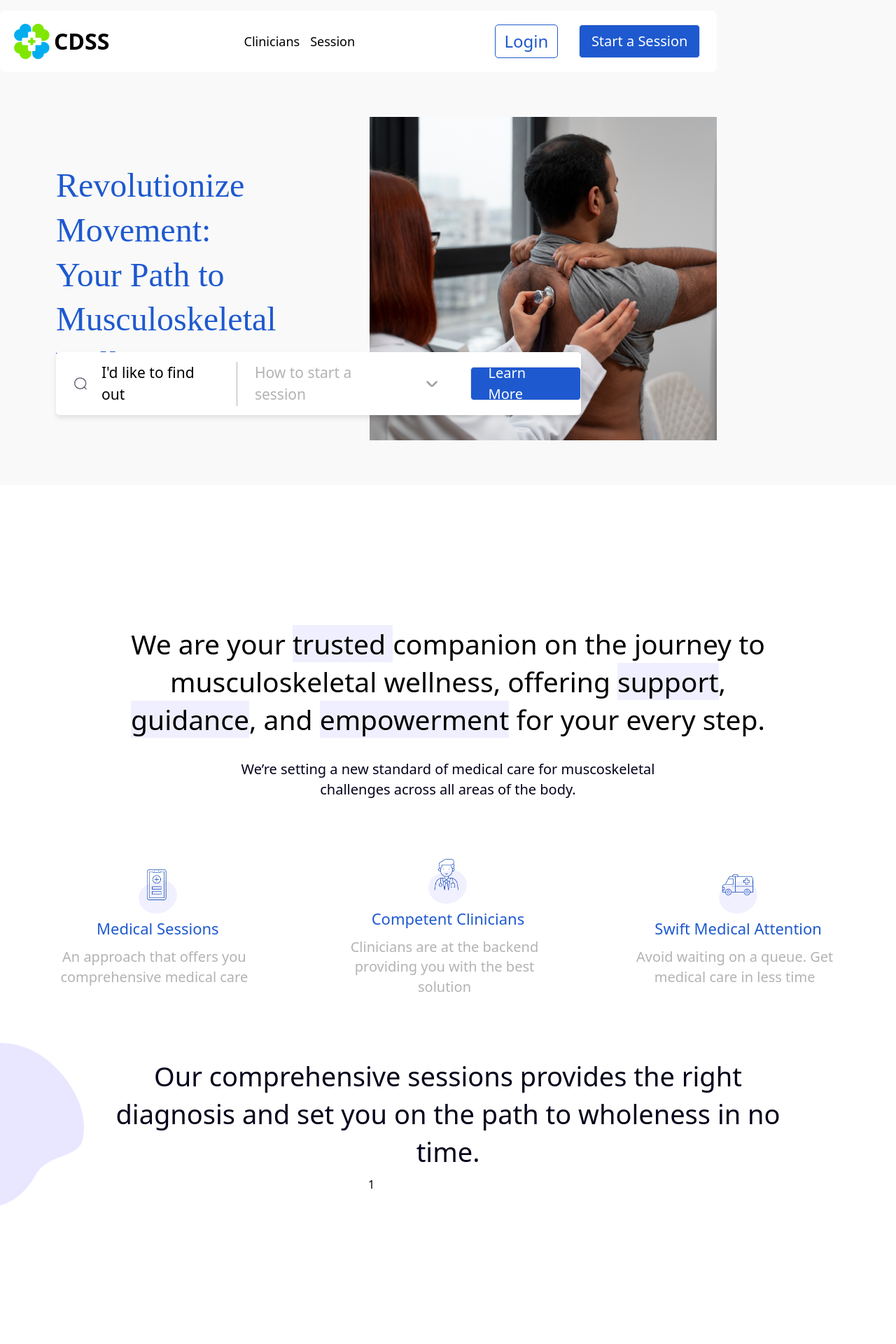
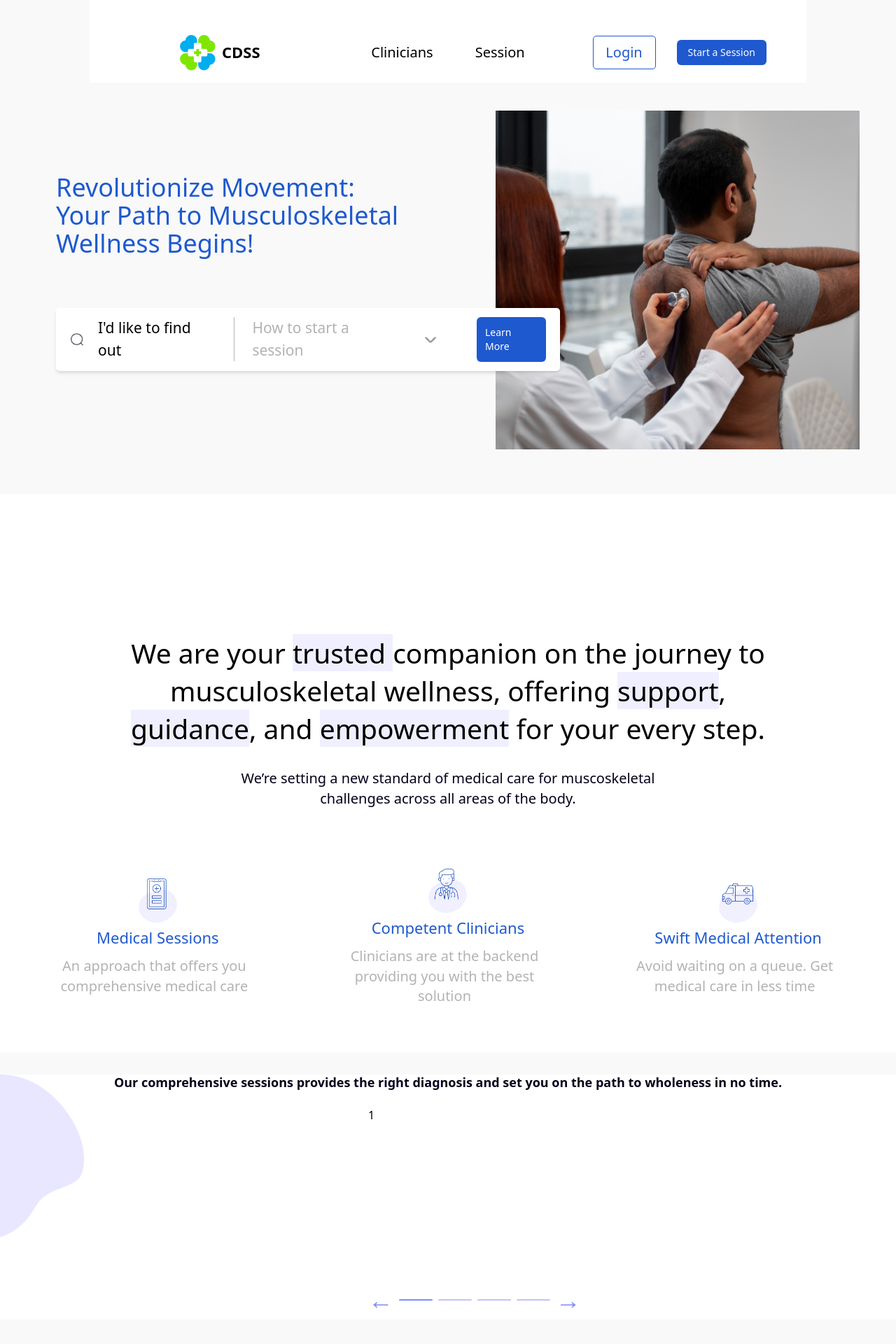
Before and after one commit to oau-cdss/cdss-frontend, a Next.js app: page / in a window 1280 px wide. Shown: the top 1920 px of the page at 70% size. Built offline with nearby package versions, Linux system fonts and the light colour scheme.

Commit message:
fix:signup

```diff
--- a/src/app/components/HomeHero/homeHero.jsx
+++ b/src/app/components/HomeHero/homeHero.jsx
@@ -1,70 +1,53 @@
 import Link from "next/link";
-import styles from "./homeHero.module.css"
 import Image from "next/image";
-
 
 const HomeHero = () => {
     return (
-        <div className="lg:grid grid-cols-2 grid-rows-1 gap-x-8 lg:r pb-16">
-            <div className={styles.boxOne}>
-                <p className={`${styles.text} text-5xl`}>
-                Revolutionize Movement:<br/>Your Path to Musculoskeletal Wellness Begins!
+        <div className="lg:grid grid-cols-2 grid-rows-1 gap-x-8 lg:pb-16 mb-6 lg:mb-0">
+            <div className=" hidden  lg:flex flex-col mt-[130px] ml-[80px] ">
+                <p className="text-[#1E59CF] max-w-[650px] h-[192px] font-como font-medium lg:text-4xl leading-[95px]">
+                    Revolutionize Movement:<br />Your Path to Musculoskeletal Wellness Begins!
                 </p>
-
-                <div className={`${styles.miniBox} `}>
-                    <div>
-                    <Image src="/search.png" alt="arrow-down" width={20} height={20} />
-
-                        <p>I&apos;d like to find out</p>
+                <div className="lg:flex items-center bg-white rounded-[5px] h-[90px] w-[720px] z-50  text-[21px] font-normal shadow-md px-5">
+                    <div className="flex items-center justify-center border-r border-[#b3b3b3] pr-[25px]">
+                        <Image src="/search.png" alt="search" width={20} height={20} />
+                        <p className="ml-[20px]">I&apos;d like to find out</p>
                     </div>
-
-                    <div>
-                        <p>How to start a session</p>
-
+                    <div className="flex items-center justify-center text-[#b3b3b3] pl-[25px] pr-[44px]">
+                        <p className="mr-[30px]">How to start a session</p>
                         <Image src="/arrow-down.png" alt="arrow-down" width={20} height={20} />
                     </div>
-
-                    <div className="blue-btn">
+                    <div className="flex justify-center items-center bg-[#1E59CF] text-white font-medium rounded-md text-sm p-3 ml-3">
                         <Link href="/">Learn More</Link>
                     </div>
                 </div>
-
             </div>
-            <div className={styles.boxTwo}>
-            <div className=" lg:hidden flex justify-center items-center py-4">
-       <div className={styles.loginBtn}>
-       <Link href="/login">Login</Link>
-       </div>
-       <div className="blue-btn ml-3 px-3">
-       <Link href="/">Start a Session</Link>
-       </div>
-      </div>
-                  <p className={`${styles.text} text-3xl lg:text-4xl  block lg:hidden `}>
-                Revolutionize&nbsp;Movement:<br/>Your Path to Musculoskeletal Wellness Begins!
+            <div className="relative lg:mt-0 mt-5 w-[95vw] lg:w-auto mx-auto">
+                <p className="text-[#1E59CF] font-como font-medium block lg:hidden text-2xl mb-3 ">
+                    Revolutionize Movement:<br />Your Path to Musculoskeletal Wellness Begins!
                 </p>
-                <div className={styles.img}>
-
-            <div className="relative mt-16">
-
+                <div className="relative mt-0">
                     <Image
                         src="/sideview1.png"
                         alt="patient's side view"
                         width={520}
                         height={57}
+                        className="hidden lg:block mt-10"
                     />
-                   <div className={`${styles.miniBox} absolute bottom-5 w-full block lg:invisible`}>
-                    <div>
-                    <Image src="/search.png" alt="arrow-down" width={20} height={20} />
-
-                        <p>I&apos;d like to find out</p>
+                    <Image
+                        src="/sideview1-sm.png"
+                        alt="patient's side view"
+                        width={520}
+                        height={57}
+                        className="block lg:hidden "
+                    />
+                    <div className="flex justify-center">
+                        <div className="flex  bg-white rounded-[5px] z-6  text-[21px] font-normal shadow-md lg:hidden mx-auto absolute -bottom-10 w-auto p-4">
+                            <div className="flex items-center justify-center text-[#b3b3b3] mr-6">
+                                <p className="text-base font-medium mr-1">How to start a session</p>
+                                <Image src="/arrow-down.png" alt="arrow-down" width={15} height={15} />
                             </div>
-
-                    <div>
-                        <p>How to start a session</p>
-                        <Image src="/arrow-down.png" alt="arrow-down" width={20} height={20} />
-                    </div>
-
-                    <div className="blue-btn">
+                            <div className="p-2 font-medium rounded-md text-sm bg-[#1E59CF] text-white">
                                 <Link href="/">Learn More</Link>
                             </div>
                         </div>
@@ -72,6 +55,7 @@ const HomeHero = () => {
                 </div>
             </div>
         </div>
-    )
+    );
 }
+
 export default HomeHero;
--- a/src/app/components/HomeHero/homeHero.module.css
+++ /dev/null
@@ -1,136 +0,0 @@
-
-
-.boxOne {
-    /* position: relative; */
-    display: flex;
-    flex-direction: column;
-    margin-top: 130px;
-    margin-left: 80px;
-
-    @media screen and (max-width: 1024px) {
-     margin-left: 0px;
-     display: none;
-    }
-
-
-}
-
-.text {
-    color: var(--blueColor);
-    max-width: 650px;
-    height: 192px;
-    /* position: absolute;
-    top: 106px;
-    left: 80px; */
-      font-family: como;
-
-    line-height: 63.8px;
-    font-weight: 500;
-
-    @media screen and (max-width: 768px)  {
-
-    }
-
-
-}
-
-.miniBox {
-    display: flex;
-    align-items: center;
-    background-color: #ffff;
-    border-radius: 5px;
-    height: 90px;
-    width: 750px;
-   z-index: 6;
-    margin-top: 78px;
-    font-size: 21px;
-    font-weight: 400;
-    box-shadow: 0px 4px 6px rgba(0, 0, 0, 0.1);
-
-    @media screen and (max-width: 1024px) {
-        width: auto;
-        font-size: 18px;
-    }
-}
-
-.miniBox div:first-child {
-
-    border-color: #b3b3b3;
-    border-right-width: 1px;
-
-
-}
-
-.miniBox div:first-child p {
-    margin-left: 20px;
-
-    @media screen and (max-width: 1024px) {
-     margin-left: 8px;
-    }
-}
-
-.miniBox div:nth-child(2) {
-    color: #b3b3b3;
-    display: flex;
-    align-items: center;
-    margin-right: 20px;
-
-    @media screen and (max-width: 1024px) {
-        margin-right: 0px;
-        font-size: 14px;
-    }
-}
-
-
-.miniBox div:nth-child(2) p {
-    margin-right: 30px;
-
-    @media screen and (max-width: 1024px) {
-
-        margin-right: 0px;
-    }
-}
-
-.miniBox div {
-    display: flex;
-    align-items: center;
-    justify-content: center;
-    padding: 0 25px;
-
-    @media screen and (max-width: 1024px) {
-     padding: 0 3px;
-    }
-
-}
-
-
-.boxTwo {
-
-    z-index: 1;
-
-
-}
-
-.img {
-    margin-top: 45px;
-
-    @media screen and (max-width: 1024px) {
-        margin-top: 10px;
-    }
-
-}
-
-.loginBtn {
-    display: flex;
-    align-items: center;
-    justify-content: center;
-    background-color: #fff;
-    border-width: 1px;
-    border-radius: 5px;
-    border-color: var(--blueColor);
-    color: var(--blueColor);
-    height: 48px;
-    width: 90px;
-    font-weight: 500;
-    font-size: 24px;
-  }
--- /dev/null
+++ b/src/app/components/SessionQuestions/SessionQuestions.tsx
@@ -0,0 +1,38 @@
+import { useState } from "react"
+
+const SessionQuestion = () => {
+    const [openQuestion, setOpenQuestion] = useState(false)
+    return (
+        <div>
+            <h3 className="text-3xl font-semibold">
+                Session Questions
+            </h3>
+
+            <div>
+                <div className="border py-2 shadow-md">
+                    <div className="flex justify-between items-center px-2">
+                    <p className="text-base font-normal text-[#03021b]">
+                        Lorem ipsum dolor sit amet consectetur adipisicing elit. Eligendi!
+                    </p>
+                    <p onClick={
+                        () => {
+                            setOpenQuestion(!openQuestion)}
+                        }
+                        >&gt;</p>
+                    </div>
+
+                    {openQuestion && <div className="px-4">
+                        <p className="text-base font-normal">
+                            Lorem ipsum dolor sit amet consectetur adipisicing elit.
+                            Praesentium repudiandae sint cupiditate ab fuga!
+                            Quod laudantium, dolorum molestiae nihil eveniet consequatur quo blanditiis eos numquam!
+                        </p>
+                    </div>}
+                </div>
+
+
+            </div>
+        </div>
+    )
+}
+export default SessionQuestion
--- a/src/app/components/aboutCarousel/aboutCarousel.jsx
+++ b/src/app/components/aboutCarousel/aboutCarousel.jsx
@@ -1,17 +1,30 @@
 import Image from "next/image";
-import styles from "./aboutCarousel.module.css"
 import CarouselHome from "../carousel/carouselHome";
 
 const AboutCarousel = () => {
   return (
-        <div className={styles.container}>
-            <div className={ styles.vector}>
-                <Image src="/Vector.png" alt="vector" width={120} height={100} />
+    <div className="bg-white w-full relative">
+      <div className="lg:absolute top-0 left-0 lg:w-1/5">
+        <Image
+          src="/Vector.png"
+          alt="vector"
+          width={120}
+          height={100}
+          className="hidden lg:block"
+        />
+        <Image
+          src="/Vector.png"
+          alt="vector"
+          width={120}
+          height={100}
+          className="block lg:hidden"
+        />
       </div>
 
-            <div className={styles.wrapper}>
-           <p className={styles.title}>
-           Our comprehensive sessions provides the right diagnosis and set you on the path to wholeness in no time.
+      <div className="flex flex-col items-center justify-center py-5 lg:py-0 lg:mt-8">
+        <p className="w-[80vw] lg:w-[965px] text-lg lg:text-[18px] font-semibold lg:leading-[22px] text-center text-[#03021B] font-cormorant   lg:font-semibold -mt-16 lg:mt-0 mb-4">
+          Our comprehensive sessions provides the right diagnosis and set you on
+          the path to wholeness in no time.
         </p>
 
         <div>
@@ -19,6 +32,7 @@ const AboutCarousel = () => {
         </div>
       </div>
     </div>
-    )
-}
+  );
+};
+
 export default AboutCarousel;
--- a/src/app/components/aboutCarousel/aboutCarousel.module.css
+++ /dev/null
@@ -1,43 +0,0 @@
-.container {
-    background-color: #ffff;
-    width: 100vw;
-    position: relative;
-}
-
-.vector {
-    position: absolute;
-    top: 0;
-    left: 0;
-
-    @media screen and (max-width: 1024px) {
-        width: 20%;
-    }
-}
-
-.wrapper {
-    padding: 20px 0px 40px 0px;
-    display: flex;
-    flex-direction: column;
-    align-items: center;
-    justify-content: center;
-    @media screen and (max-width: 1024px) {
-        margin-top: 30px;
-    }
-}
-.title {
-    width: 965px;
-    font-size: 38px;
-    font-weight: 400;
-    line-height: 54px;
-    text-align: center;
-    color: #03021B;
-    /*cormorant gamarond*/
-
-    @media screen and (max-width: 1024px) {
-
-        width: 85vw;
-        font-size: 24px;
-        line-height: 35px;
-        text-align: left;
-    }
-}
--- a/src/app/components/navbar/navbar.jsx
+++ b/src/app/components/navbar/navbar.jsx
@@ -1,36 +1,38 @@
-//import Image from "next/image";
 import React from "react";
-import styles from "./navbar.module.css";
 import Image from "next/image";
 import Link from "next/link";
-// import AuthLinks from "../authLinks/AuthLinks";
-// import ThemeToggle from "../themeToggle/ThemeToggle";
+import { IoIosMenu } from "react-icons/io";
+import { RiSearchLine } from "react-icons/ri";
 
 const Navbar = () => {
   return (
-    <div className={styles.container}>
-      <div className={styles.wrapper}>
-      <div className={styles.logoContainer}>
+    <div className="lg:mt-0">
+      <div className="flex items-center justify-between auto w-full lg:w-[80vw] lg:h-auto lg:rounded-none bg-[#F0EFFF] lg:bg-[#FFFF] pt-12 pb-4 px-4 lg:grid lg:grid-cols-3 mx-auto ">
+        <div className="flex justify-center items-center lg:hidden">
+          <IoIosMenu size={35} />
+        </div>
+        <div className="flex items-center justify-center lg:col-span-1 lg:ml-2">
           <Image src="/logo.png" alt="logo" width={53.99} height={53.99} />
-          <p className={styles.logo}>CDSS</p>
+          <p className="text-[22px] font-bold ml-2 hidden lg:block">CDSS</p>
         </div>
-      <div className={styles.links}>
+        <div className="items-center justify-center gap-[60px] text-[20px] font-medium hidden lg:flex lg:col-span-1">
           <Link href="/clinicians">Clinicians</Link>
           <Link href="/">Session</Link>
-
         </div>
-
-      <div className={styles.button}>
-       <div className={styles.loginBtn}>
+        <div className="items-center justify-center gap-[30px] text-[20px] hidden lg:flex lg:col-span-1">
+          <div className="flex items-center justify-center bg-white border border-[#1E59CF] text-[#1E59CF] rounded-[5px] h-[48px] w-[90px] font-medium">
             <Link href="/login">Login</Link>
           </div>
-       <div className="blue-btn">
+          <div className="bg-[#1E59CF] text-white font-medium rounded-md text-sm px-4 py-2">
             <Link href="/">Start a Session</Link>
           </div>
         </div>
-
+        <div className="flex items-center justify-center lg:hidden">
+          <RiSearchLine size={30} />
+        </div>
       </div>
     </div>
   );
 };
+
 export default Navbar;
--- a/src/app/components/navbar/navbar.module.css
+++ /dev/null
@@ -1,138 +0,0 @@
-.container {
-    margin-top: 15px;
-
-    @media screen and (max-width: 1024px) {
-
-  }
-}
-
-
-.wrapper {
-    display: flex;
-    align-items: center;
-    justify-content: center;
-    flex-direction: row;
-    justify-content: space-between;
-    height: 88px;
-    background-color: #fff;
-    width: 80vw; /* width: 1280px; */
-    border-radius: 8px;
-    border: 1px;
-    border-color: #fff;
-
-    margin: auto;
-
-    @media screen and (max-width: 1024px) {
-       width: auto;
-       padding: auto 10px;
-    }
-
-
-  }
-
-
-  .logoContainer {
-    display: flex;
-    flex: 1;
-    justify-content: center;
-    align-items: center;
-   margin-left: 2px;
-
-
-}
-
-.logo {
-    font-size: 22px;
-    font-weight: 700;
-    margin-left: 5px;
-    /*sf pro display*/
-}
-
-
-  /* .logo {
-    flex: 1;
-    display: flex;
-    align-items: center;
-    justify-content: center;
-    text-align: center;
-    font-size: 36px;
-    font-weight: bold;
-  } */
-
-  .links {
-    display: flex;
-    align-items: center;
-    justify-content: center;
-    gap: 60px;
-    flex: 3;
-    font-size: 20px;
-    font-weight: 500;
-    font-size: 20px;
-
-    @media screen and (max-width: 1024px) {
-      display: hidden;
-    }
-  }
-
-  .button {
-    flex: 2;
-    display: flex;
-    align-items: center;
-    justify-content: center;
-    gap:30px;
-    font-size: 20px;
-
-    @media screen and (max-width: 1024px) {
-      gap: 4px;
-      display: none;
-    }
-
-  }
-
-  .loginBtn {
-    display: flex;
-    align-items: center;
-    justify-content: center;
-    background-color: #fff;
-    border-width: 1px;
-    border-radius: 5px;
-    border-color: var(--blueColor);
-    color: var(--blueColor);
-    height: 48px;
-    width: 90px;
-    font-weight: 500;
-    font-size: 24px;
-  }
-
-
-
-  @media screen and (max-width: 1280px) {
-    .logo {
-      font-size: 32px;
-    }
-    .links {
-      font-size: 18px;
-      gap: 15px;
-    }
-  }
-  @media screen and (max-width: 1024px) {
-    .social {
-      display: none;
-    }
-    .logo {
-      text-align: left;
-    }
-  }
-  @media screen and (max-width: 768px) {
-    .logo {
-      font-size: 24px;
-    }
-  }
-  @media screen and (max-width: 640px) {
-    .links{
-      justify-content: flex-end;
-    }
-    .link {
-      display: none;
-    }
-  }
--- a/src/app/components/serviceOptions/serviceOptions.module.css
+++ b/src/app/components/serviceOptions/serviceOptions.module.css
@@ -27,7 +27,8 @@
 
      @media screen and (max-width: 1024px) {
         width: 100vw;
-        font-size: 24px;
+        font-size: 18px;
+        font-weight: 500;
         line-height: 35px;
      }
 }
@@ -45,6 +46,7 @@
     margin-top: 30px;
 
     @media screen and (max-width: 1024px) {
-        font-size: 16px;
+        font-size: 14px;
+        font-weight: 400;
     }
 }
--- a/src/app/layout.js
+++ b/src/app/layout.js
@@ -17,8 +17,8 @@ export default function RootLayout({ children }) {
 
       <SessionProvider>
 
-      <div className="container">
-        <div className="wrapper">
+      <div className="">
+        <div className="">
         {children}
 
         </div>
--- a/src/app/patient-dashboard/sessions/page.jsx
+++ b/src/app/patient-dashboard/sessions/page.jsx
@@ -51,7 +51,7 @@ function Patient() {
 
       if (response.status === 200) {
         const { data } = response;
-        setQuestions(data); // Assuming the response contains questions data
+        setQuestions(data);
       } else {
         console.error("Failed to fetch data");
       }
@@ -87,7 +87,7 @@ function Patient() {
         <div className="flex w-full gap-4 p-8">
           <div className="w-full border shadow-md bg-[#F9F9F9] p-8 rounded-lg">
             <h3 className="text-xl font-semibold text-[#03021B4D] pb-4">Choose a session</h3>
-            {loading ? ( // Display loading state if data is being fetched
+            {loading ? (
           <p className="text-center text-gray-500">Loading...</p>
         ) : (
             <div className="grid lg:grid-cols-3 xl:grid-cols-3 gap-8">
--- a/src/app/signup/page.jsx
+++ b/src/app/signup/page.jsx
@@ -36,6 +36,7 @@ const SignUp = () => {
                 });
                 if (response.status === 200) {
                     const data = await response.json();
+                    setMrssage("Registration Successful")
 
                     if (typeof window !== 'undefined') {
                         localStorage.setItem('userRole', values.role);
--- a/src/app/signup/signup.module.css
+++ b/src/app/signup/signup.module.css
@@ -113,6 +113,7 @@ right: -550px;
     color: #ffff;
     font-size: 18px;
     font-weight: 500;
+    width: 400px;
     /*sf display pro*/
 
     @media screen and (max-width: 768px) {
```
Also changed, not shown: public/sideview1-sm.png (added). Lines whose indentation alone changed are shown as unchanged.
